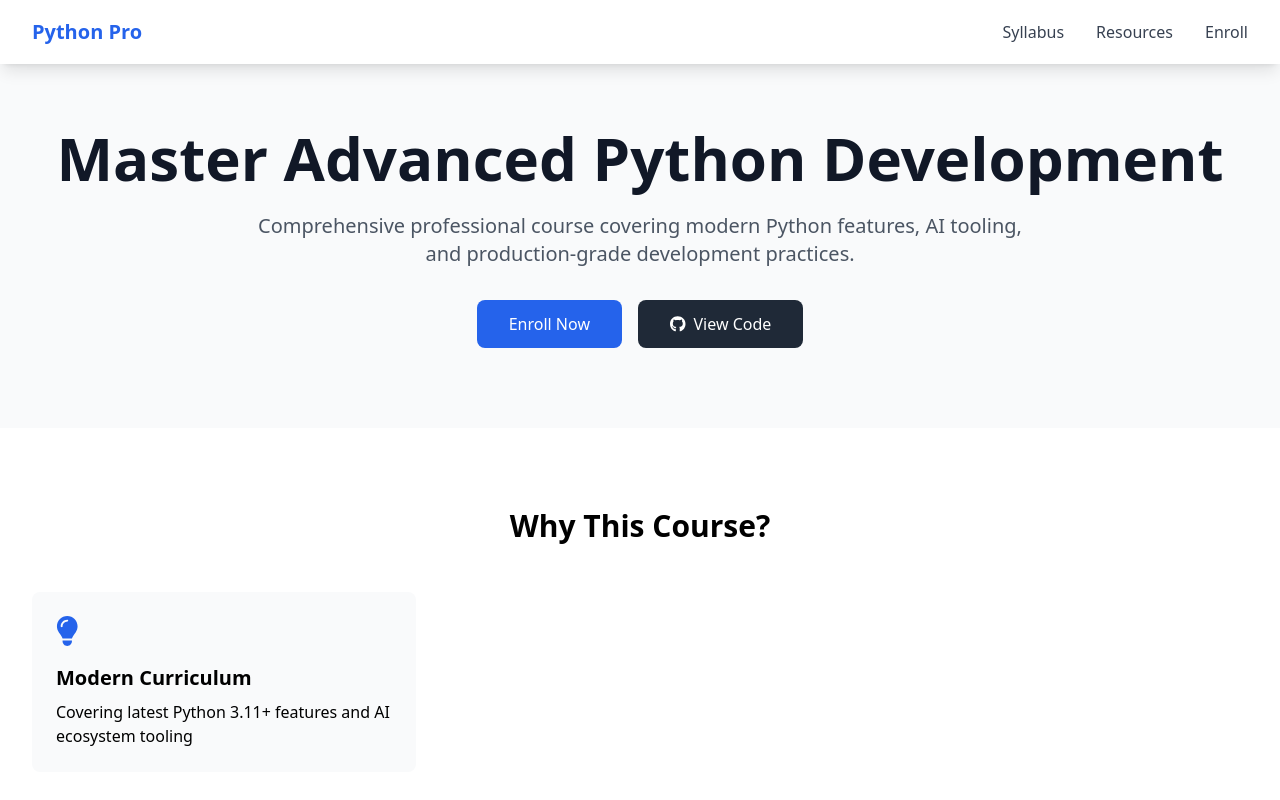
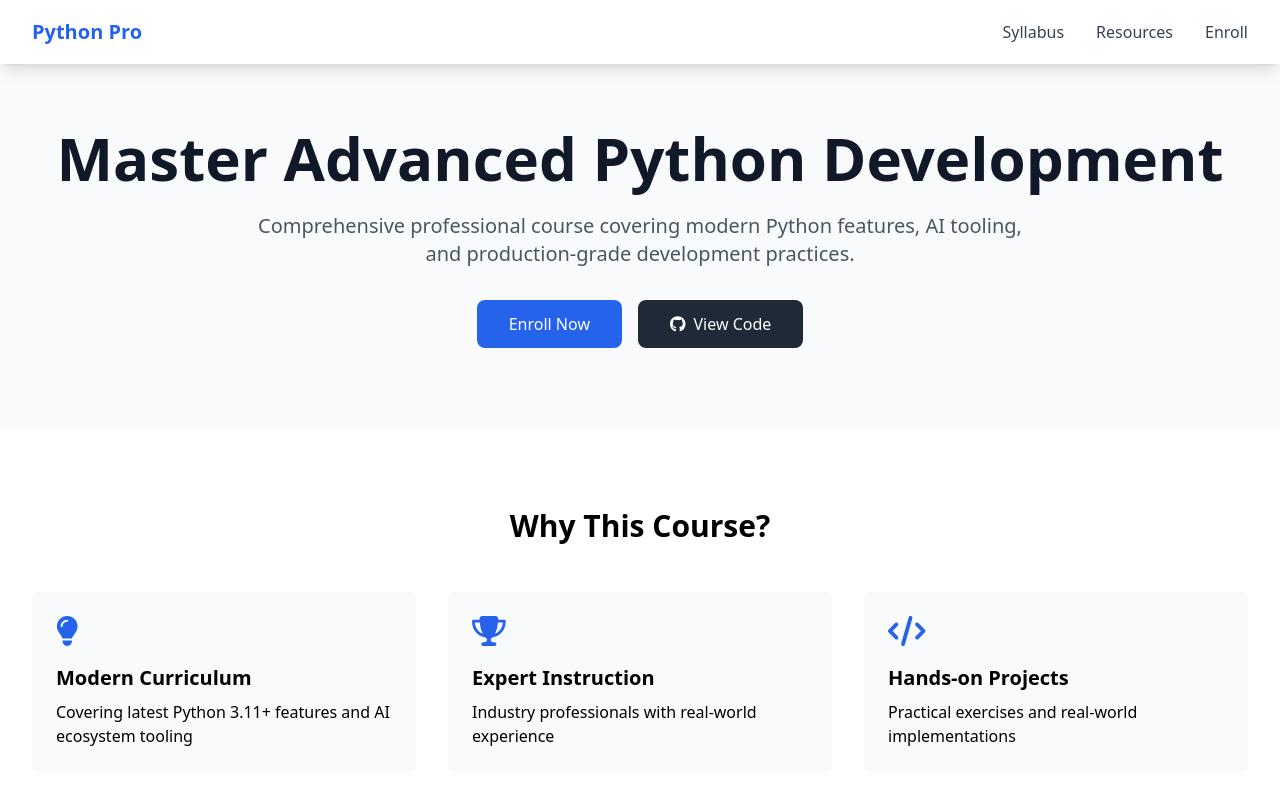
Before and after one commit to MohammadRaziei/advanced-python-course, a Next.js app: page / in a window 1280 px wide. Shown: the top 800 px of the page. Built offline with nearby package versions, Linux system fonts and the light colour scheme.

Commit message:
Restructured the "Why Choose Section" to use a mapped array for features, improving maintainability and readability.

```diff
--- a/pages/index.tsx
+++ b/pages/index.tsx
@@ -46,6 +46,26 @@ const syllabus = [
   // ... Add other syllabus items following the same pattern
 ];
 
+
+const features = [
+  {
+    icon: faLightbulb,
+    title: "Modern Curriculum",
+    description: "Covering latest Python 3.11+ features and AI ecosystem tooling"
+  },
+  {
+    icon: faTrophy,
+    title: "Expert Instruction",
+    description: "Industry professionals with real-world experience"
+  },
+  {
+    icon: faCode,
+    title: "Hands-on Projects",
+    description: "Practical exercises and real-world implementations"
+  }
+];
+
+
 export default function AdvancedPythonCourse() {
   return (
     <div className="min-h-screen bg-gray-50">
@@ -93,16 +113,18 @@ export default function AdvancedPythonCourse() {
       </section>
 
       {/* Why Choose Section */}
+
           <section className="py-20 bg-white">
             <div className="max-w-7xl mx-auto px-4 sm:px-6 lg:px-8">
               <h2 className="text-3xl font-bold text-center mb-12">Why This Course?</h2>
               <div className="grid md:grid-cols-3 gap-8">
-            <div className="p-6 bg-gray-50 rounded-lg">
-              <FontAwesomeIcon icon={faLightbulb} className="text-blue-600 text-3xl mb-4" />
-              <h3 className="text-xl font-semibold mb-2">Modern Curriculum</h3>
-              <p>Covering latest Python 3.11+ features and AI ecosystem tooling</p>
+                {features.map((feature: any, index: number) => (
+                  <div key={index} className="p-6 bg-gray-50 rounded-lg">
+                    <FontAwesomeIcon icon={feature.icon} className="text-blue-600 text-3xl mb-4" />
+                    <h3 className="text-xl font-semibold mb-2">{feature.title}</h3>
+                    <p>{feature.description}</p>
                   </div>
-            {/* Add more features */}
+                ))}
               </div>
             </div>
           </section>
@@ -168,7 +190,7 @@ export default function AdvancedPythonCourse() {
       </section>
 
       {/* Resources Section */}
-      <section id="resources" className="py-20 bg-gray-100">
+      {/* <section id="resources" className="py-20 bg-gray-100">
         <div className="max-w-7xl mx-auto px-4 sm:px-6 lg:px-8">
           <h2 className="text-3xl font-bold text-center mb-12">Course Resources</h2>
           <div className="grid md:grid-cols-2 gap-8">
@@ -178,17 +200,16 @@ export default function AdvancedPythonCourse() {
                 View Interactive Notebooks →
               </a>
             </div>
-            {/* Add more resource blocks */}
           </div>
         </div>
-      </section>
+      </section> */}
 
       {/* Footer */}
       <footer className="bg-gray-800 text-white py-12">
         <div className="max-w-7xl mx-auto px-4 sm:px-6 lg:px-8 text-center">
           <p className="mb-4">© 2024 Python Pro Masterclass. All rights reserved.</p>
           <div className="flex justify-center space-x-6">
-            <a href="https://github.com/your-repo" target="_blank" rel="noopener">
+            <a href="https://github.com/MohammadRaziei/advanced-python-course" target="_blank" rel="noopener">
               <FontAwesomeIcon icon={faGithub} className="text-2xl hover:text-gray-300" />
             </a>
             {/* Add more social links */}
```
Lines whose indentation alone changed are shown as unchanged.
